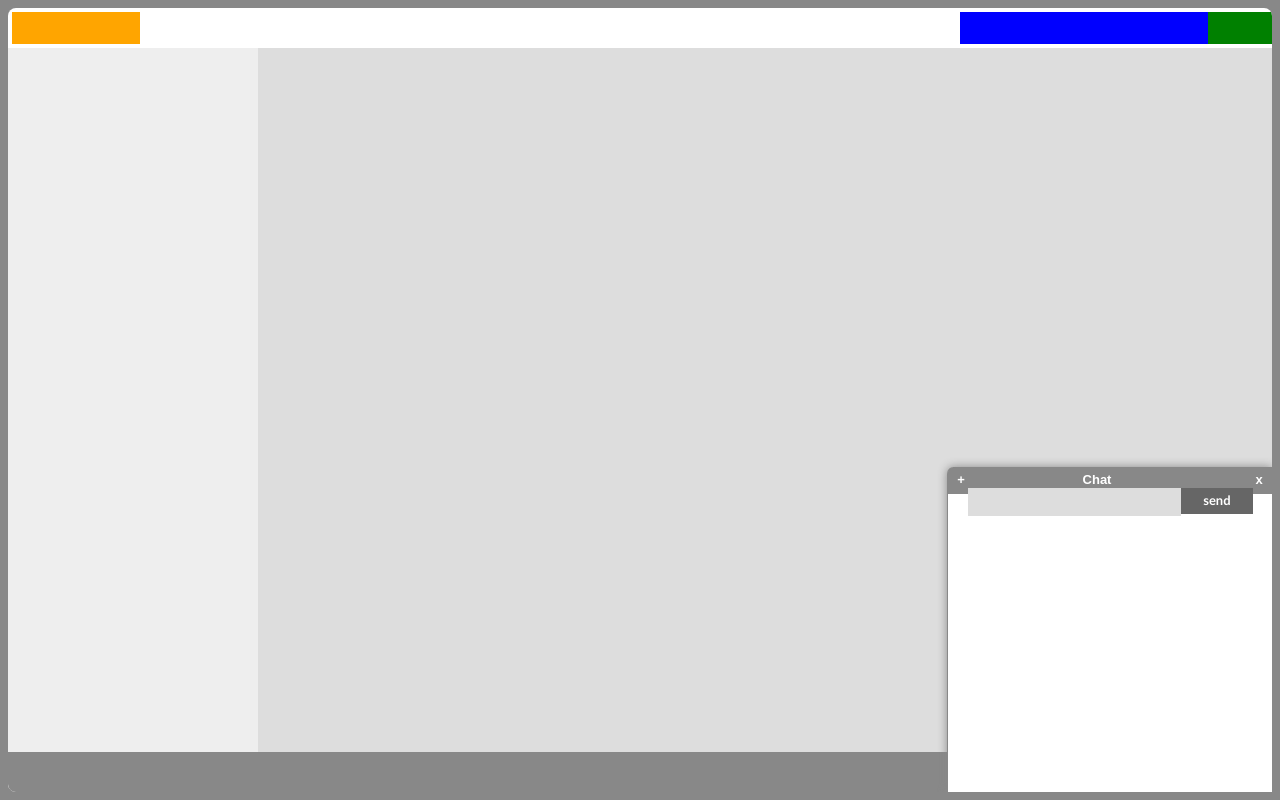
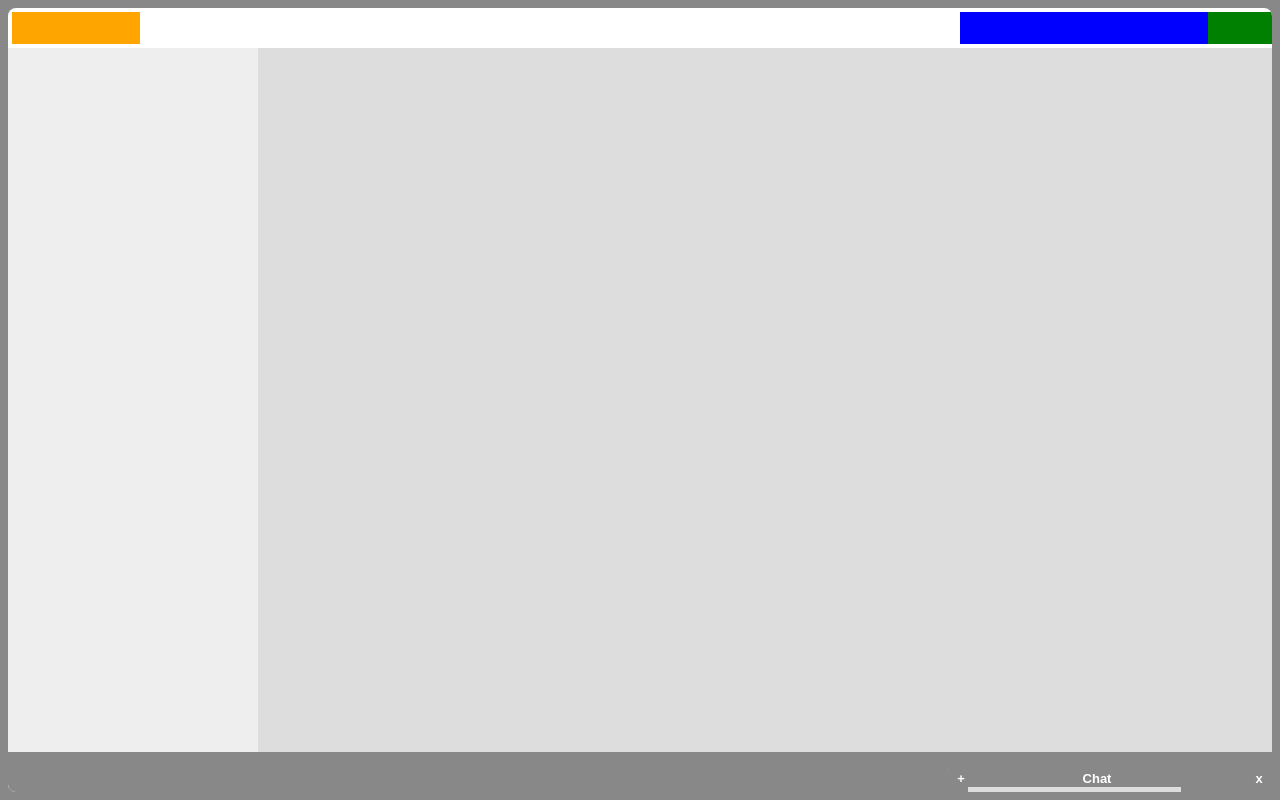
Before and after one commit to kuihuar/spa, a plain HTML site: page spa.html in a window 1280 px wide. Drawn offline with Linux system fonts and the light colour scheme.

Commit message:
some warning
xiao xiao mahu

```diff
--- a/css/spa.chat.css
+++ b/css/spa.chat.css
@@ -8,7 +8,7 @@
 	bottom:0;
 	right:0;
 	width: 25em;
-	height: 25em;
+	height: 2em;
 	background: #fff;
 	border-radius:0.5em 0 0 0;
 	border-style:solid;
@@ -98,7 +98,7 @@
 	color:#fff;
 	font-weight:800;
 	cursor:pointer;
-	background-color:#666;
+	//background-color:#666;
 }
 .spa-chat-box div:hover{
 	background-color:#444;
```
